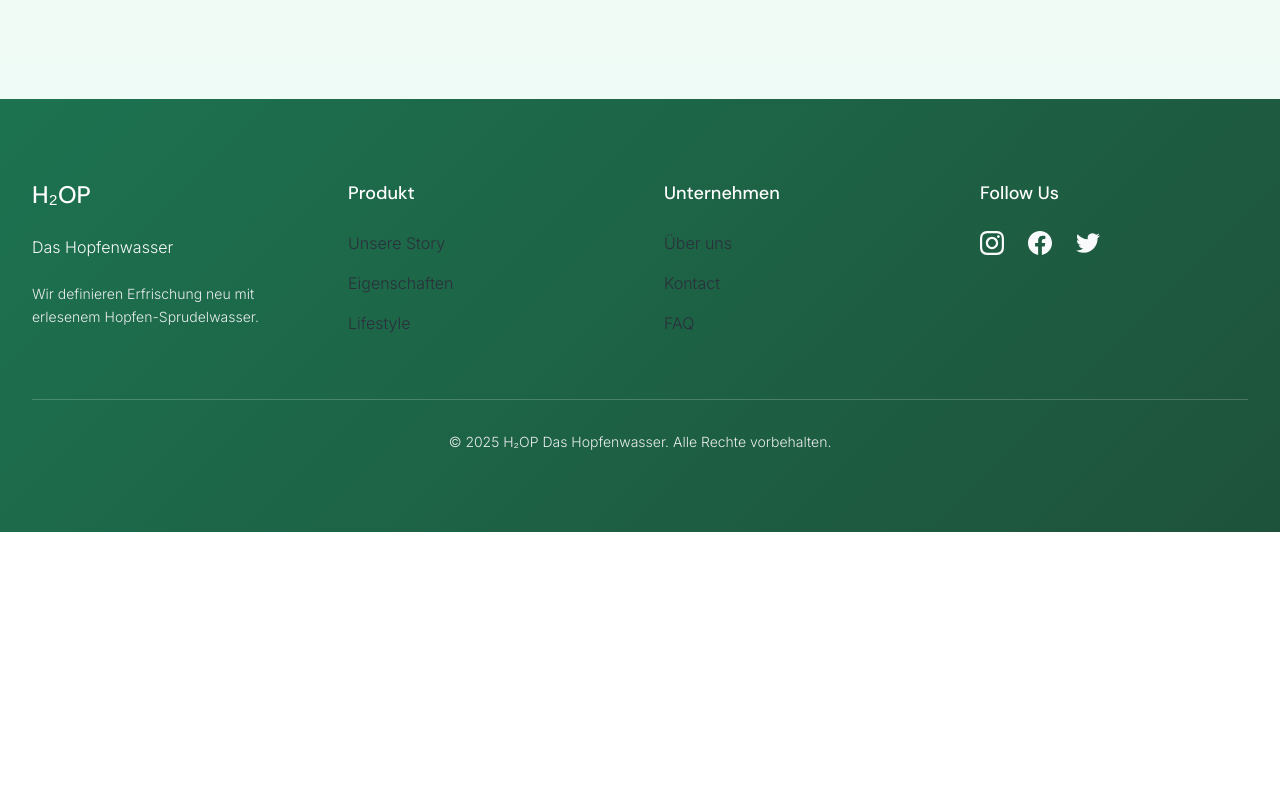
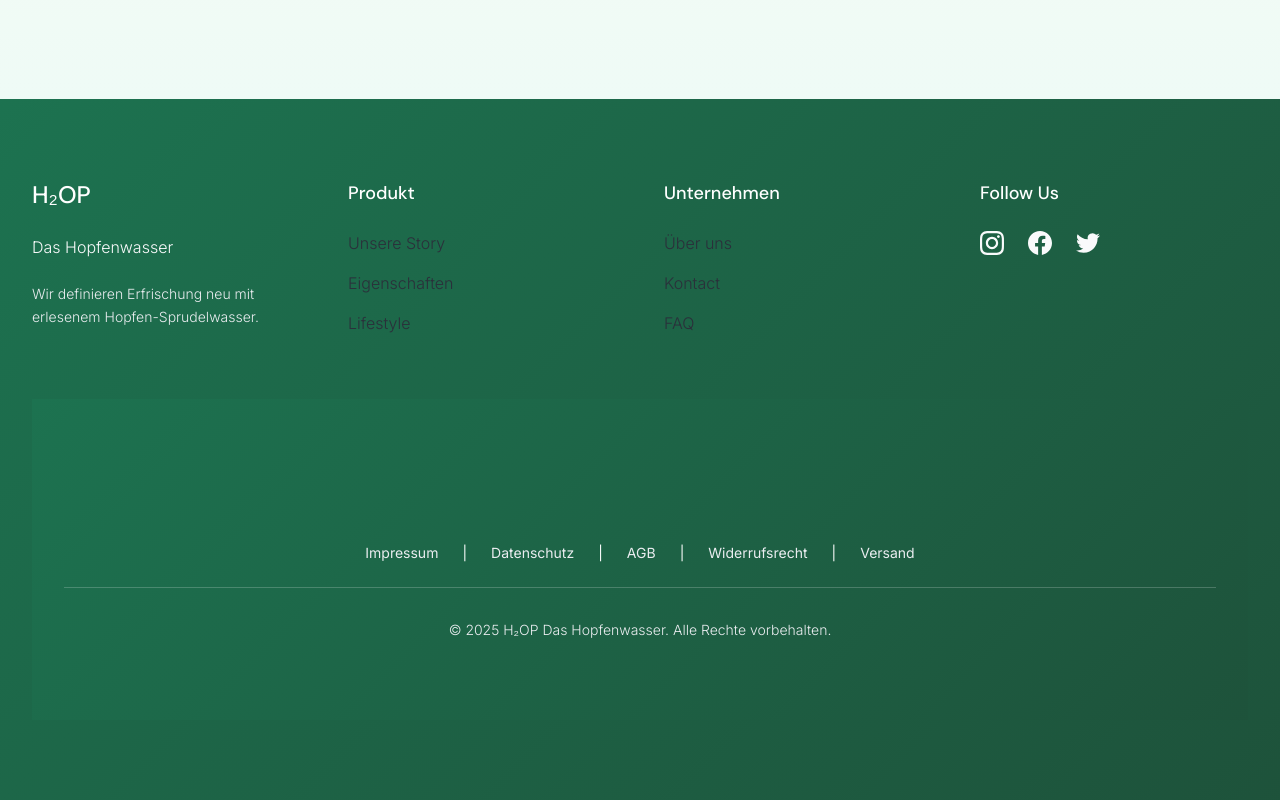
Before and after one commit to barbarkleines/h-op-version2, a plain HTML site: page de/index.html in a window 1280 px wide. Shown: the part 5741-6541 px from the top of the page. Before the commit the page ends 6273 px from the top, so only its background shows below. Drawn offline with Linux system fonts and the light colour scheme.

Commit message:
Update index.html

```diff
--- a/de/index.html
+++ b/de/index.html
@@ -801,6 +801,36 @@ Wir definieren Erfrischung neu mit erlesenem Hopfen-Sprudelwasser.</p>
             </div>
           </div>
         </div>
+<!-- Footer -->
+<footer class="bg-gradient-2 text-primary-foreground py-20 px-8">
+  <div class="container mx-auto max-w-screen-xl">
+    <div class="grid md:grid-cols-4 gap-12 mb-16">
+      <!-- Your existing footer columns -->
+    </div>
+
+    <!-- NEW LEGAL LINKS SECTION -->
+    <div class="flex flex-wrap gap-6 justify-center mb-6 text-sm">
+      <a href="/de/impressum.html" class="text-gray-200 hover:text-primary-foreground transition-colors duration-200">
+        Impressum
+      </a>
+      <span class="text-gray-500">|</span>
+      <a href="/de/datenschutz.html" class="text-gray-200 hover:text-primary-foreground transition-colors duration-200">
+        Datenschutz
+      </a>
+      <span class="text-gray-500">|</span>
+      <a href="/de/agb.html" class="text-gray-200 hover:text-primary-foreground transition-colors duration-200">
+        AGB
+      </a>
+      <span class="text-gray-500">|</span>
+      <a href="/de/widerruf.html" class="text-gray-200 hover:text-primary-foreground transition-colors duration-200">
+        Widerrufsrecht
+      </a>
+      <span class="text-gray-500">|</span>
+      <a href="/de/versand.html" class="text-gray-200 hover:text-primary-foreground transition-colors duration-200">
+        Versand
+      </a>
+    </div>
+    <!-- 👆 NEW LEGAL LINKS SECTION -->
 
         <div class="border-t border-primary-foreground/20 pt-8">
           <p class="text-center text-sm font-body font-light text-gray-200">
```
